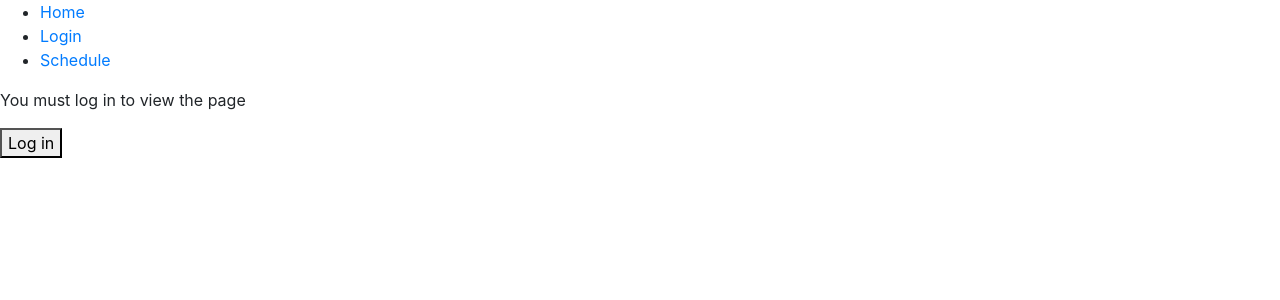
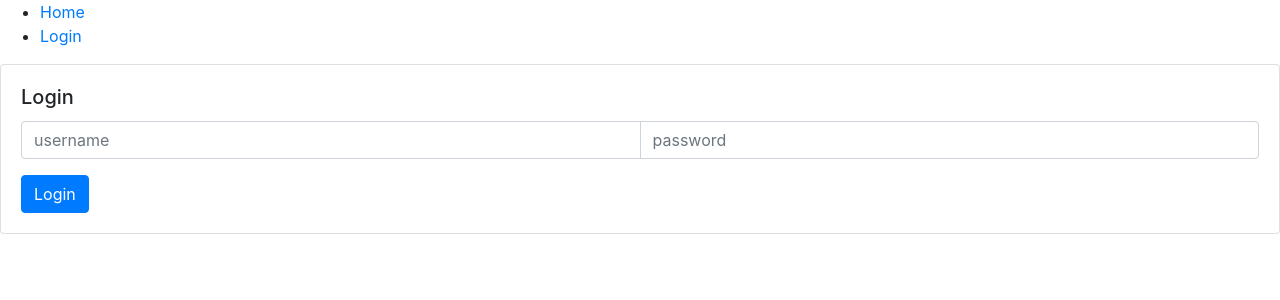
Before and after one commit to leblancdavid/Epyks, a React (Create React App) app in the folder app/: page /login in a window 1280 px wide. Shown: the top 300 px of the page. Built offline with nearby package versions, Linux system fonts and the light colour scheme.

Commit message:
Added the loginusername and password databinding

```diff
--- a/app/src/Header.js
+++ b/app/src/Header.js
@@ -11,7 +11,6 @@ export class Header extends Component {
         <ul>
           <li><Link to='/home'>Home</Link></li>
           <li><Link to='/login'>Login</Link></li>
-          <li><Link to='/schedule'>Schedule</Link></li>
         </ul>
       </nav>
     </header>
--- a/app/src/Routes.js
+++ b/app/src/Routes.js
@@ -4,16 +4,14 @@ import { Home } from './home/Home';
 import { Login } from './authentication/Login';
 import { PrivateRoute } from './authentication/PrivateRoute';
 
-import { Schedule } from './schedule/Schedule';
 
 export class Routes extends Component {
   render() {
     return(
       <main>
         <Switch>
-          <Route path='/home' component={Home}/>
           <Route path='/login' component={Login}/>
-          <PrivateRoute path='/schedule' component={Schedule}/>
+          <PrivateRoute path='/home' component={Home}/>
         </Switch>
       </main>
     );
--- a/app/src/authentication/Login.js
+++ b/app/src/authentication/Login.js
@@ -3,13 +3,20 @@ import { AuthenticationService } from './AuthenticationService';
 import {
   Redirect
 } from 'react-router-dom'
+import { Card, CardText, CardBody,
+  CardTitle, Button } from 'reactstrap';
+import { InputGroup, Input } from 'reactstrap';
 
 export class Login extends Component {
   constructor(props) {
     super(props);
     this.state = {
-      redirectToReferrer: false
+      redirectToReferrer: false,
+      username: "",
+      password: ""
     }
+    this.onUsernameChange = this.onUsernameChange.bind(this);
+    this.onPasswordChanged = this.onPasswordChanged.bind(this);
   }
 
   login = () => {
@@ -17,6 +24,15 @@ export class Login extends Component {
       this.setState({ redirectToReferrer: true });
     })
   }
+
+  onUsernameChange(event) {
+    this.setState({username: event.target.value});
+  }
+
+  onPasswordChanged(event) {
+    this.setState({password: event.target.value});
+  }
+
   render() {
     const { from } = this.props.location.state || { from: { pathname: '/home'} };
     const { redirectToReferrer } = this.state;
@@ -25,8 +41,20 @@ export class Login extends Component {
     }
     return(
       <div>
-        <p>You must log in to view the page</p>
-        <button onClick={this.login}>Log in</button>
+        <Card>
+        <CardBody>
+          <CardTitle>Login</CardTitle>
+          <CardText>
+            <InputGroup>
+              <Input placeholder="username" value={this.state.username}
+                onChange={this.onUsernameChange}/>
+              <Input placeholder="password" value={this.state.password}
+                onChange={this.onPasswordChange}/>
+            </InputGroup>
+          </CardText>
+          <Button color="primary" onClick={this.login}>Login</Button>
+        </CardBody>
+        </Card>
       </div>
     );
   }
```
